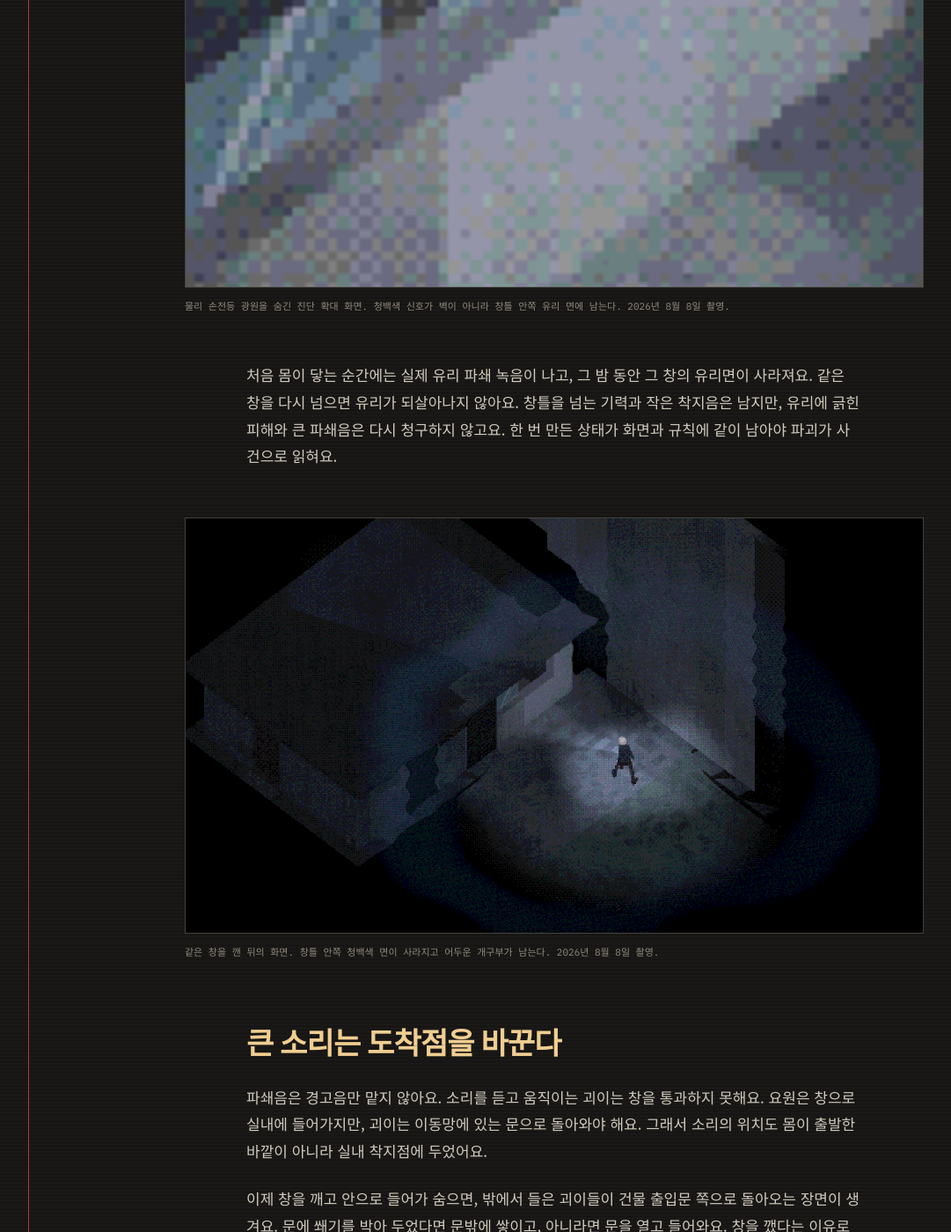
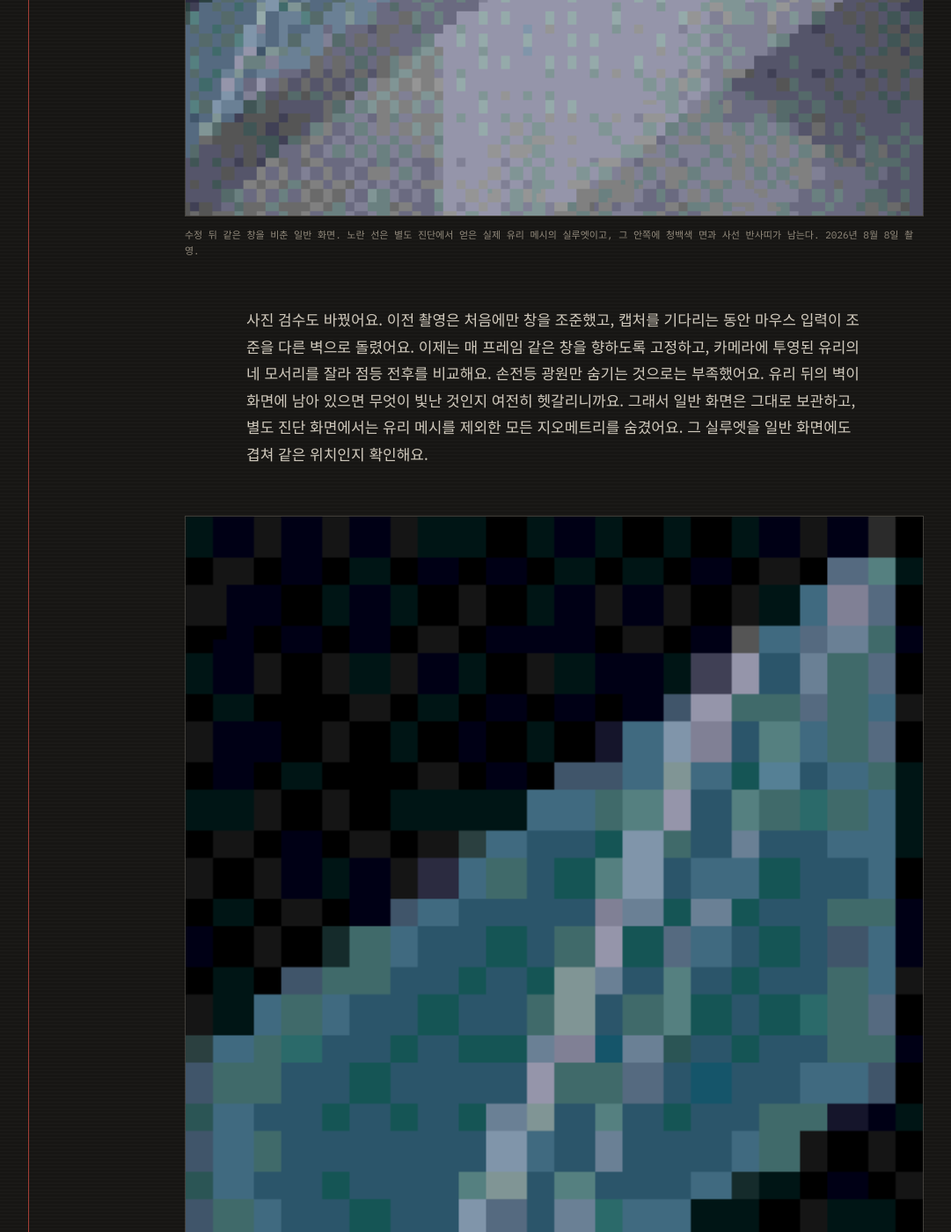
Before and after one commit to rapina/faanaworks, a Jekyll site: the page built from _posts/2026-08-08-window-glass-penalty.md, in a window 1280 px wide and 1400 px high, scrolled down 3596 px. Shown: the whole window at 88% size, without its empty margins (134-1215 px from the left). Built offline with Jekyll 4.4.1, drawn with Linux system fonts in a browser that asks for light colours; some web fonts are replaced; some of the changed text lies outside the part shown.

Commit message:
fix: make window glass evidence unambiguous

```diff
--- a/_posts/2026-08-08-window-glass-penalty.md
+++ b/_posts/2026-08-08-window-glass-penalty.md
@@ -6,8 +6,8 @@ project: "Civil Twilight"
 reading_time: "5분"
 summary: "창 뒤 벽의 광점을 유리 반사로 잘못 본 뒤, 실제 창 면이 빛나고 깨지면 사라지는지 다시 검증했어요. 숫자로 숨긴 대가를 빛과 파쇄음으로 바꾼 과정이에요."
 cover: "/assets/posts/2026-08-08-window-glass-penalty/lit.png"
-cover_alt: "요원이 손전등을 비춘 건물 창에 청백색 유리 반사가 나타난 Civil Twilight 야간 화면"
-cover_caption: "수정 뒤 다시 촬영한 화면. 손전등이 닿은 창틀 안쪽에 청백색 유리 면이 잡힌다. 2026년 8월 8일 촬영."
+cover_alt: "실제 유리 메시의 윤곽을 노란 선으로 표시한 Civil Twilight의 손전등 점등 화면"
+cover_caption: "일반 플레이 화면 위에 진단에서 얻은 실제 WindowGlass 메시의 윤곽을 노란 선으로 겹쳤다. 선 안쪽에서 청백색 유리 면을 확인할 수 있다. 2026년 8월 8일 촬영."
 ---
 
 건물 옆을 달리다가 창으로 몸을 던졌어요. 기력도 줄고 살갗도 조금 다쳤지만, 화면에서
@@ -40,18 +40,20 @@ cover_caption: "수정 뒤 다시 촬영한 화면. 손전등이 닿은 창틀
 위치를 읽을 수 있어요.
 
 <figure>
-  <img src="{{ '/assets/posts/2026-08-08-window-glass-penalty/lit.png' | relative_url }}" alt="요원이 손전등을 비춘 창에 밝은 청백색 유리 반사가 나타난 야간 화면">
-  <figcaption>수정 뒤 같은 창을 비춘 화면. 창틀 안쪽의 청백색 면과 사선 반사띠가 실제 유리 위치에 남는다. 2026년 8월 8일 촬영.</figcaption>
+  <img src="{{ '/assets/posts/2026-08-08-window-glass-penalty/lit.png' | relative_url }}" alt="손전등 점등 화면에서 실제 유리 메시의 사각 윤곽을 노란 선으로 표시한 모습">
+  <figcaption>수정 뒤 같은 창을 비춘 일반 화면. 노란 선은 별도 진단에서 얻은 실제 유리 메시의 실루엣이고, 그 안쪽에 청백색 면과 사선 반사띠가 남는다. 2026년 8월 8일 촬영.</figcaption>
 </figure>
 
 사진 검수도 바꿨어요. 이전 촬영은 처음에만 창을 조준했고, 캡처를 기다리는 동안 마우스
 입력이 조준을 다른 벽으로 돌렸어요. 이제는 매 프레임 같은 창을 향하도록 고정하고,
-카메라에 투영된 유리의 네 모서리를 잘라 점등 전후를 비교해요. 손전등 광원만 숨긴
-진단 화면에서도 아래 반사띠가 남아서, 뒤쪽 벽의 광점을 다시 유리로 오인하지 않게 했어요.
+카메라에 투영된 유리의 네 모서리를 잘라 점등 전후를 비교해요. 손전등 광원만 숨기는
+것으로는 부족했어요. 유리 뒤의 벽이 화면에 남아 있으면 무엇이 빛난 것인지 여전히
+헷갈리니까요. 그래서 일반 화면은 그대로 보관하고, 별도 진단 화면에서는 유리 메시를
+제외한 모든 지오메트리를 숨겼어요. 그 실루엣을 일반 화면에도 겹쳐 같은 위치인지 확인해요.
 
 <figure>
-  <img src="{{ '/assets/posts/2026-08-08-window-glass-penalty/glass-signal.png' | relative_url }}" alt="손전등 광원을 숨긴 진단 화면에서 창틀 안쪽 유리 면에만 남은 청백색 사선 반사띠">
-  <figcaption>물리 손전등 광원을 숨긴 진단 확대 화면. 청백색 신호가 벽이 아니라 창틀 안쪽 유리 면에 남는다. 2026년 8월 8일 촬영.</figcaption>
+  <img src="{{ '/assets/posts/2026-08-08-window-glass-penalty/glass-signal.png' | relative_url }}" alt="검은 배경에 WindowGlass 메시만 남긴 진단 화면의 청백색 유리 면과 사선 반사띠">
+  <figcaption>유리 메시만 남긴 진단 확대 화면. 벽을 비롯한 다른 지오메트리가 없는 검은 배경에서도 청백색 유리 면과 사선 반사띠가 남는다. 2026년 8월 8일 촬영.</figcaption>
 </figure>
 
 처음 몸이 닿는 순간에는 실제 유리 파쇄 녹음이 나고, 그 밤 동안 그 창의 유리면이
@@ -60,8 +62,8 @@ cover_caption: "수정 뒤 다시 촬영한 화면. 손전등이 닿은 창틀
 상태가 화면과 규칙에 같이 남아야 파괴가 사건으로 읽혀요.
 
 <figure>
-  <img src="{{ '/assets/posts/2026-08-08-window-glass-penalty/broken.png' | relative_url }}" alt="같은 창의 유리가 깨져 손전등 아래 강한 청백색 반사가 사라진 야간 화면">
-  <figcaption>같은 창을 깬 뒤의 화면. 창틀 안쪽 청백색 면이 사라지고 어두운 개구부가 남는다. 2026년 8월 8일 촬영.</figcaption>
+  <img src="{{ '/assets/posts/2026-08-08-window-glass-penalty/broken.png' | relative_url }}" alt="깨진 뒤 같은 유리 메시의 윤곽 안에서 청백색 면이 사라진 손전등 점등 화면">
+  <figcaption>같은 창을 깬 뒤의 일반 화면. 같은 노란 윤곽 안에서 청백색 면이 사라지고 어두운 개구부가 남는다. 2026년 8월 8일 촬영.</figcaption>
 </figure>
 
 ## 큰 소리는 도착점을 바꾼다
```
Also changed, not shown: assets/posts/2026-08-08-window-glass-penalty/broken.png, assets/posts/2026-08-08-window-glass-penalty/glass-signal.png, assets/posts/2026-08-08-window-glass-penalty/lit.png.
